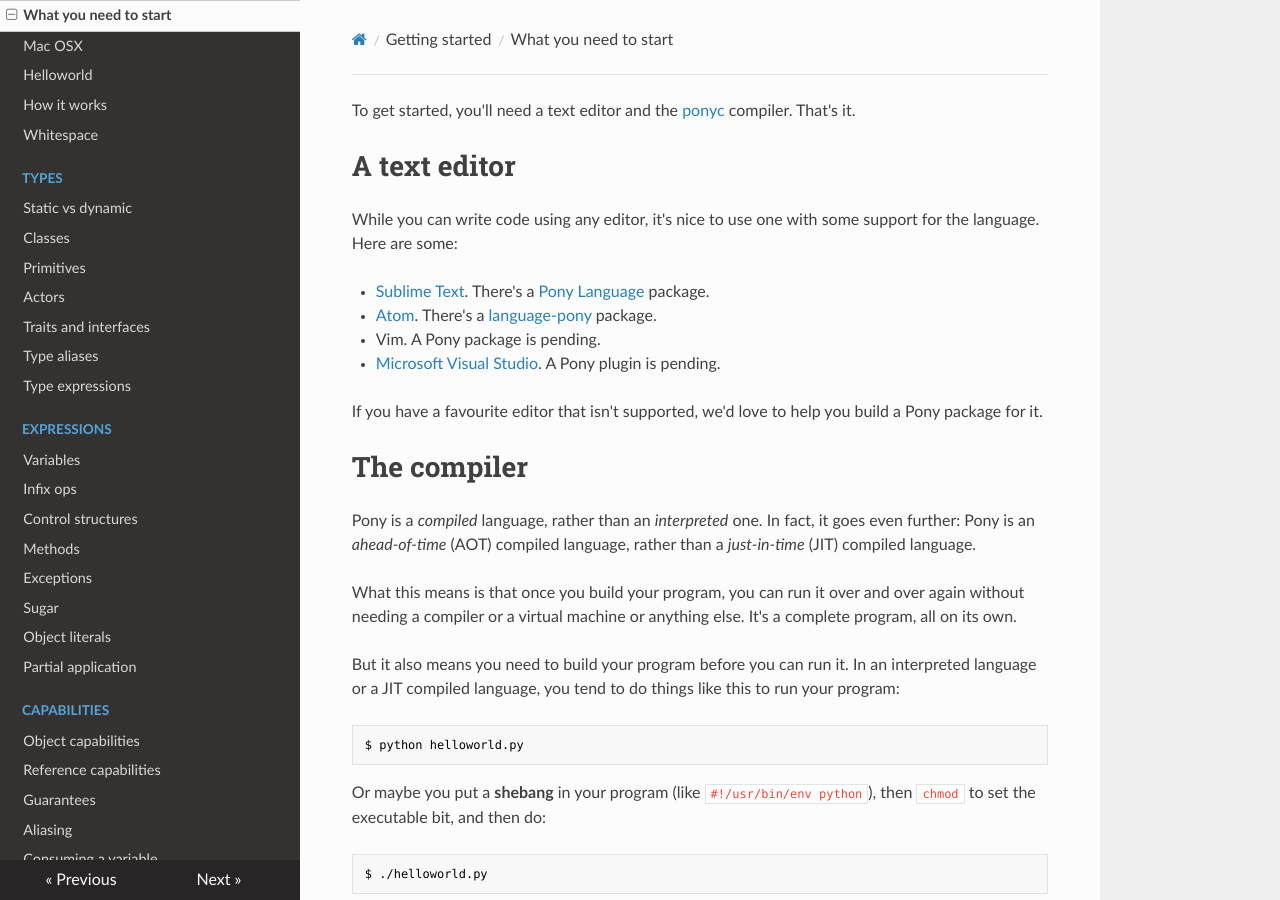
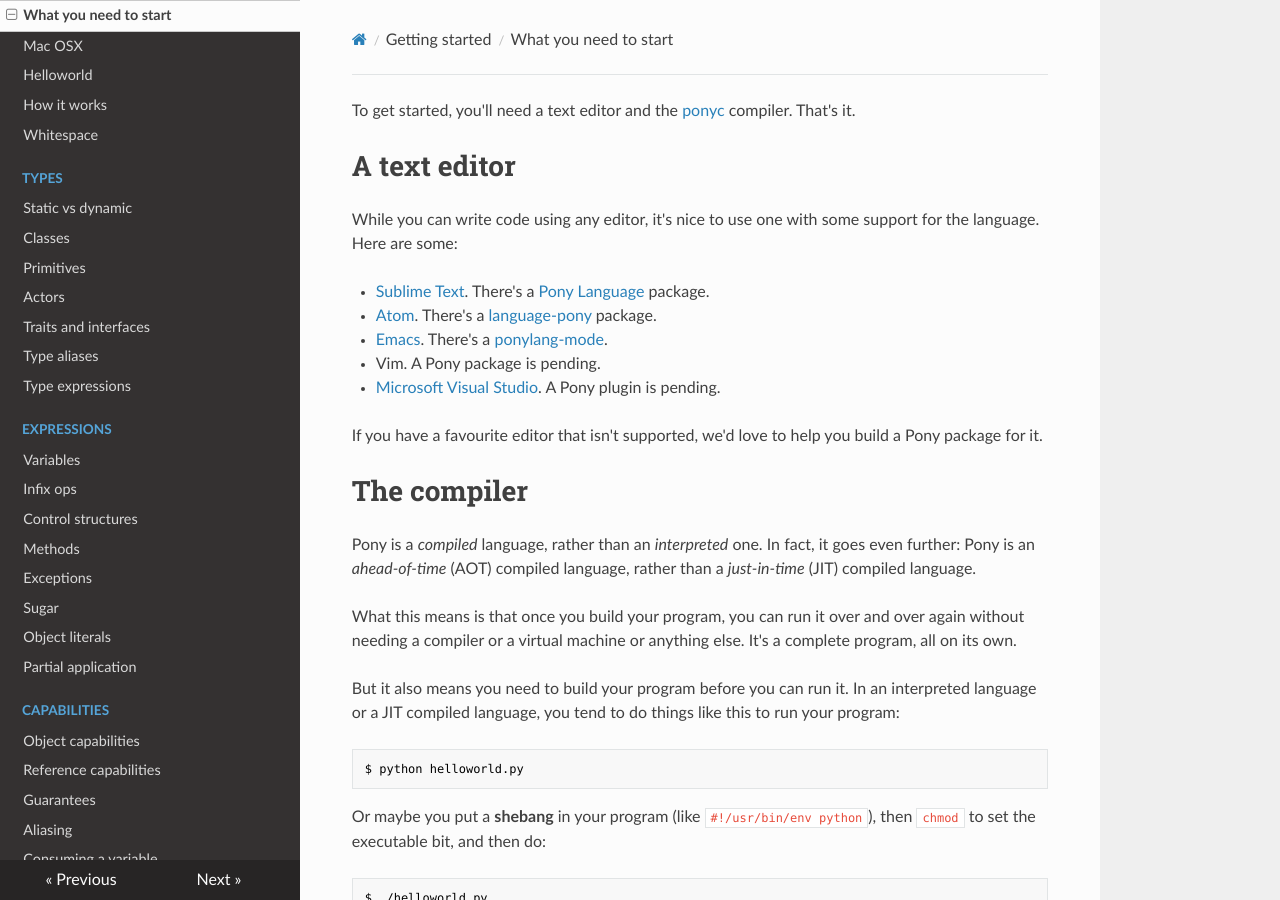
Before and after one commit to ponylang/pony-tutorial, an MkDocs documentation site: the page built from docs/getting-started/what-you-need-to-start.md, in a window 1280 px wide and 900 px high. Built offline with MkDocs 1.6.1, drawn with Linux system fonts in a browser that asks for light colours; nearby versions of some CDN libraries; old or Windows-style settings are respelled for this version of MkDocs.

Commit message:
The major mode for emacs is listed

```diff
--- a/docs/getting-started/what-you-need-to-start.md
+++ b/docs/getting-started/what-you-need-to-start.md
@@ -6,6 +6,7 @@ While you can write code using any editor, it's nice to use one with some suppor
 
 * [Sublime Text](http://www.sublimetext.com/). There's a [Pony Language](https://packagecontrol.io/packages/Pony%20Language) package.
 * [Atom](https://atom.io/). There's a [language-pony](https://atom.io/packages/language-pony) package.
+* [Emacs](https://www.gnu.org/software/emacs/emacs.html). There's a [ponylang-mode](https://github.com/abingham/ponylang-mode).
 * Vim. A Pony package is pending.
 * [Microsoft Visual Studio](http://www.visualstudio.com/). A Pony plugin is pending.
 
```
